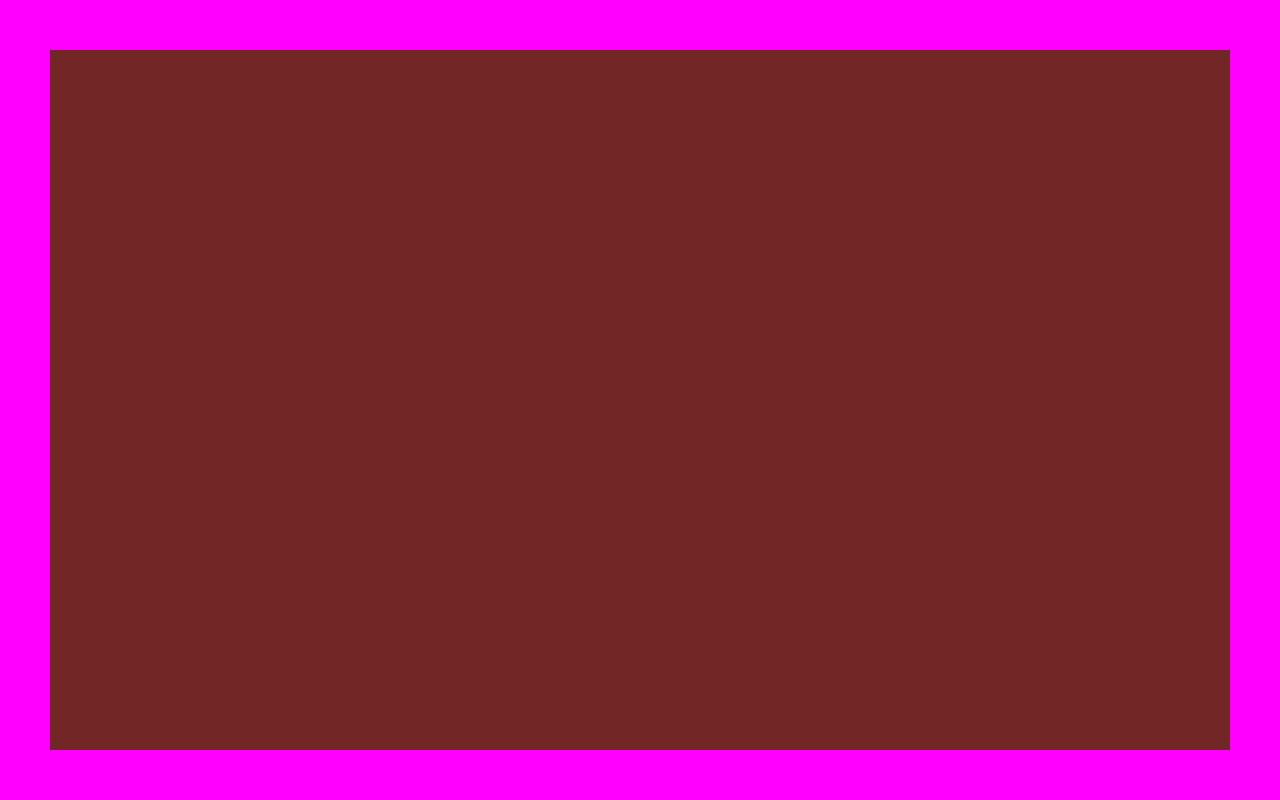
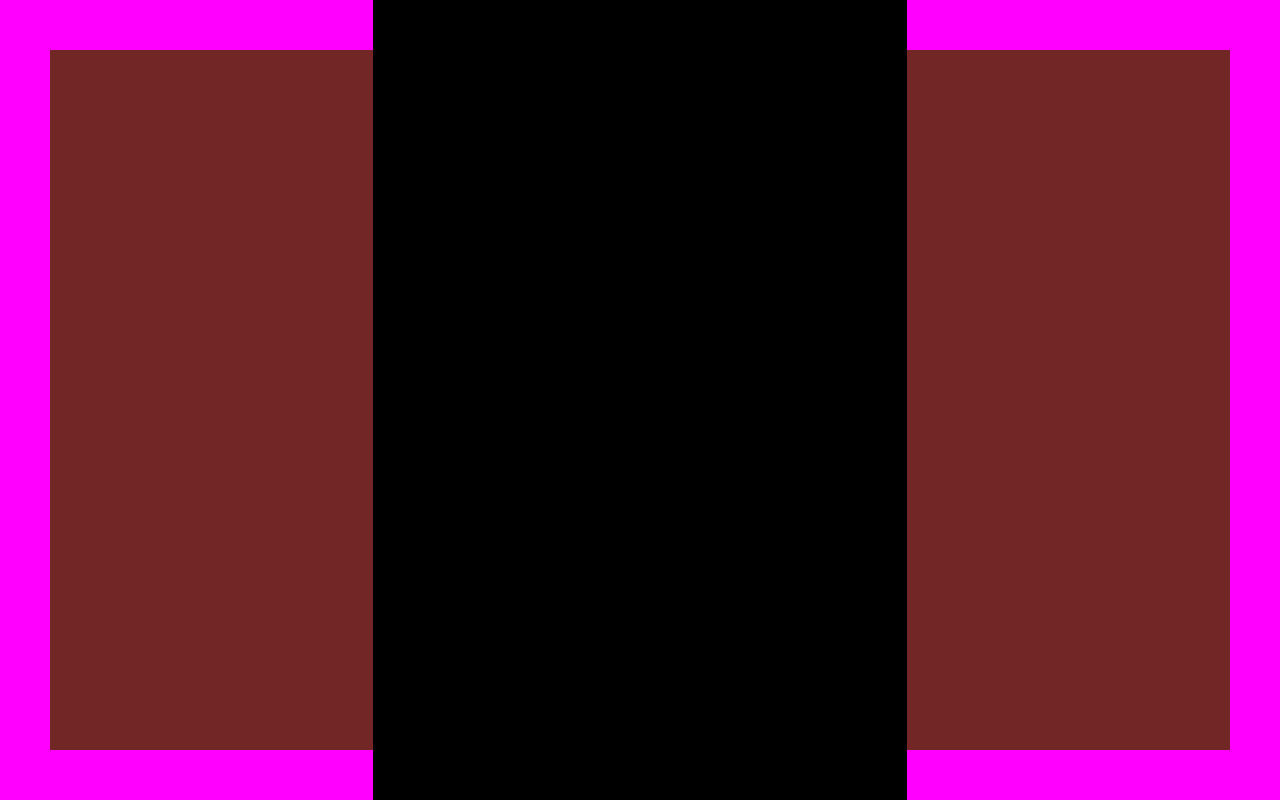
Before and after one commit to Driijko/Layer-Framework, a React (Create React App) app: page /page1 in a window 1280 px wide. Built offline with nearby package versions, Linux system fonts and the light colour scheme.

Commit message:
Add positioning helper function to Element Tools folder

```diff
--- a/src/App/App.js
+++ b/src/App/App.js
@@ -8,9 +8,12 @@ import "./App.css";
 // Import context / providers ----------------------------------------
 import {SiteForegroundContextProvider} from "./Content/0 Site/SiteForeground";
 
-// Import Components ---------------------------------------------
+// Import Site Components ---------------------------------------------
 import SiteBackground from "./Content/0 Site/SiteBackground";
 import {SiteForeground} from "./Content/0 Site/SiteForeground";
+
+// Import Pages ---------------------------------------------------------
+import Page1 from "./Content/1 Sections/Page 1/Page1";
 
 // Import custom hooks ---------------------------------------------
 import WindowResize from "./Tools/hooks/WindowResize";
@@ -30,7 +33,7 @@ function App() {
       <SiteForegroundContextProvider>
         <Router>
           <Switch>
-            {/* <Route path="page1" component={Page1} /> */}
+            <Route path="/page1" component={Page1} />
           </Switch>
         </Router>
         <SiteForeground />
--- a/src/App/Content/1 Sections/Page 1/Page1.js
+++ b/src/App/Content/1 Sections/Page 1/Page1.js
@@ -0,0 +1,29 @@
+// IMPORTS /////////////////////////////////////////////////////////
+// Import section tool components --------------------------------------------
+import Page from "../0 Section Tools/Page";
+import Layer from "../0 Section Tools/Layer";
+
+// Import layers ---------------------------------------------------------
+import Page1Layer1 from "./Page1Layer1";
+
+// COMPONENT ///////////////////////////////////////////////////////
+function Page1() {
+
+    // RENDER /////////////////////////////////////////////////////
+    return (
+        <Page layerNum={1}>
+            <Layer
+                type="basic"
+                focus={{
+                    layerNum: 1,
+                    focusableElement: 3,
+                }}
+            >
+                <Page1Layer1 />
+            </Layer>
+        </Page>
+    );
+};
+
+// EXPORTS /////////////////////////////////////////////////////////////
+export default Page1;
```
Also changed, not shown: src/App/Content/1 Sections/Page 1/Page1Layer1.js (+17 -1 lines), src/App/Content/2 Elements/0 Element Tools/positioning.js (added, +11 -0 lines), src/App/Content/2 Elements/Text/Text Headers/TextHeader0.js (added, +24 -0 lines), 1 other file (tests, documents, lock files or other folders).
